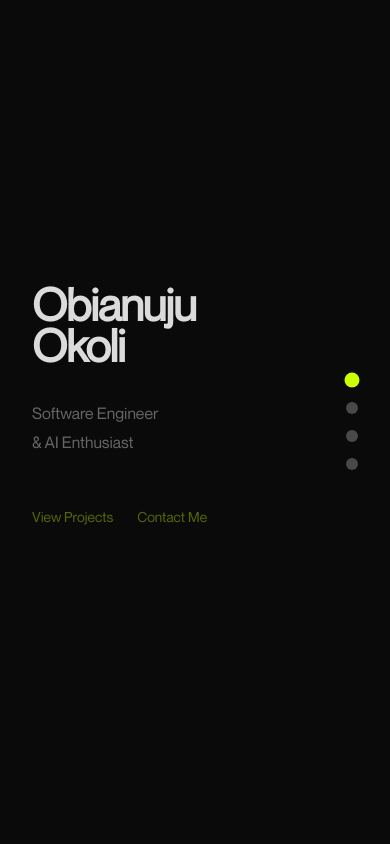
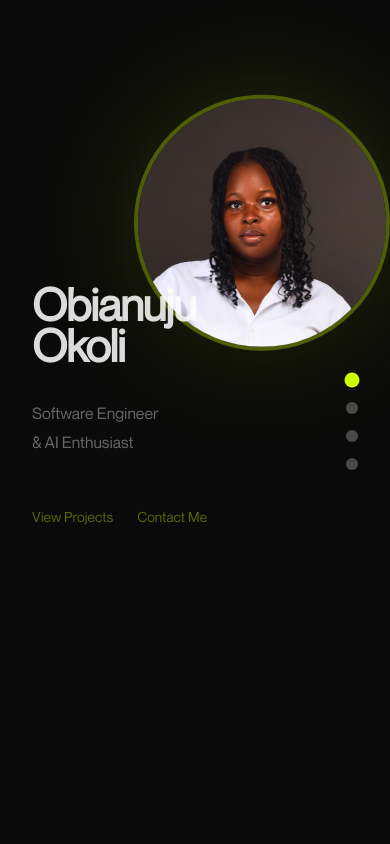
Before and after one commit to OkoliChimarume/portfolio, a React (Vite) app: page / in a window 390 px wide. Shown: the top 844 px of the page. Built offline with nearby package versions, Linux system fonts and the light colour scheme.

Commit message:
feat: include hero image

```diff
--- a/src/components/landing-page/Hero.jsx
+++ b/src/components/landing-page/Hero.jsx
@@ -1,12 +1,44 @@
-import React from "react";
+import React, { useRef } from "react";
+import { useGSAP } from "@gsap/react";
+import gsap from "gsap";
 import SlideIn from "../global/SlideIn";
 import ScrollOpacity from "../global/ScrollOpacity";
 
 const Hero = () => {
+  const containerRef = useRef();
+  const imgRef = useRef();
+
+  useGSAP(
+    () => {
+      const img = imgRef.current;
+      if (!img) return;
+
+      // Entrance animation
+      gsap.from(img, {
+        opacity: 0,
+        scale: 0.5,
+        duration: 1,
+        ease: "back.out(1.7)",
+      });
+
+      // Floating animation
+      gsap.to(img, {
+        y: 20,
+        duration: 2,
+        repeat: -1,
+        yoyo: true,
+        ease: "sine.inOut",
+      });
+    },
+    { scope: containerRef }
+  );
 
   return (
-    <section className="w-full h-screen flex items-center lg:px-desktop-h relative bg-myDusk text-myWhite">
-      <div className="flex flex-col gap-y-4 md:gap-y-6 absolute left-8 md:left-24 lg:left-32 top-1/3">
+    <section
+      ref={containerRef}
+      className="w-full h-screen flex items-center lg:px-desktop-h relative bg-myDusk text-myWhite overflow-hidden"
+    >
+      <div className="flex flex-col gap-y-4 md:gap-y-6 absolute z-10 left-8 md:left-24 lg:left-32 top-1/3">
         <ScrollOpacity>
           <SlideIn>
             <h1 className="text-45-title md:text-large-m lg:text-[120px] leading-[0.9] font-bold tracking-tight">
@@ -33,6 +65,20 @@ const Hero = () => {
           </SlideIn>
         </ScrollOpacity>
       </div>
+
+      {/* Animated Image */}
+      <div className="absolute right-0 md:right-24 lg:right-32 top-20 md:top-1/4 opacity-100 flex justify-end">
+        <div ref={imgRef} className="relative w-64 h-64 md:w-96 md:h-96 lg:w-[500px] lg:h-[500px]">
+             {/* Decorative circle glow behind */}
+            <div className="absolute inset-0 bg-myAccent/20 blur-3xl rounded-full scale-90"></div>
+
+            <img
+              src="/images/profile-picture.webp"
+              alt="Obianuju Okoli"
+              className="w-full h-full object-cover rounded-full border-4 border-myAccent/30 shadow-2xl relative z-10"
+            />
+        </div>
+      </div>
     </section>
   );
 };
```
Also changed, not shown: 8 other files (tests, documents, lock files or other folders).
